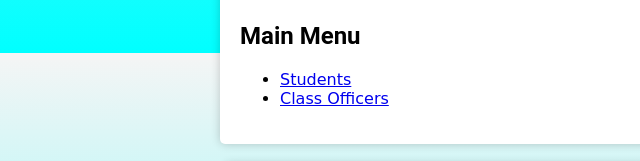
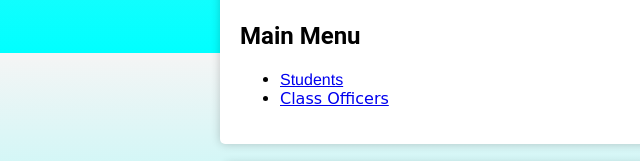
Before and after one commit to Zanjoee/EZEKIEL, a plain HTML site: page index.html in a window 1280 px wide. Shown: the part 747-908 px from the top of the page, 0-640 px from the left. Drawn offline with Linux system fonts and the light colour scheme.

Commit message:
Update index.html

```diff
--- a/index.html
+++ b/index.html
@@ -19,7 +19,7 @@
     <div class="container">
         <h2>Main Menu</h2>
         <ul>
-            <li><a href="student.html">Students</a></li>
+            <li><a href="student.html" style="font-family:Helvetica, sans-serif;">Students</a></li>
             <li><a href="officers.html">Class Officers</a></li>
         </ul>
     </div>
```
